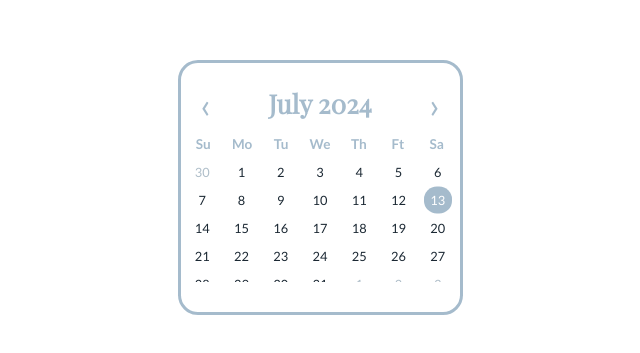
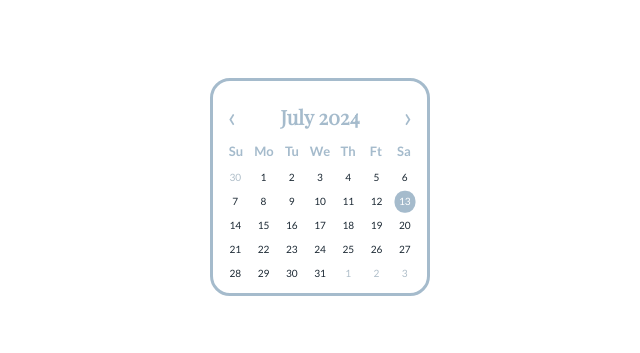
Before and after one commit to haesul/Notion, a plain HTML site: page index.html in a window 1280 px wide. Shown: the part 213-566 px from the top of the page, without its empty margins (320-960 px from the left). Drawn offline with nearby package versions, Linux system fonts and the light colour scheme.

Commit message:
style.css

```diff
--- a/style.css
+++ b/style.css
@@ -17,8 +17,8 @@ body{
 
 }
 .wrapper{
-  width: 285px;
-  height: 255px;
+  width: 220px;
+  height: 218px;
   background:#fff;
   border-radius: 20px;
   box-shadow: 0;
@@ -33,27 +33,24 @@ body{
 header .current-date{
   font-family: 'Playfair Display', sans-serif;
   position: fixed;
-  font-size: 1.63rem;
+  font-size: 1.25rem;
   font-weight: 600;
   text-align: center;  /* 텍스트 중앙 정렬 */
   color: #a5bbcc;
 } /* 년도, 달 글자 */
 
 button.btn {
-  width: 8px;
-  height: 3px;
-  font-size: 35px;
-  margin: 6px;
+  width: 2px;
+  height: 2px;
+  font-size: 28px;
+  margin: 0px;
   transition: 0.3s;
   justify-content: center; /* 수평 가운데 정렬 */
   align-items: center;
 }
-button.btn:hover {
-  background-color: #e9edf0;
-  transition: 0.3s;
-}
+
 .calendar{
-  padding: 20px;
+  padding: 21px;
 } /* 버튼 설정있던 자리 */
 
 .calendar .days{
@@ -62,7 +59,7 @@ button.btn:hover {
 .calendar li{
   color: #333;
   width: calc(100% / 7);
-  font-size: 0.8rem;
+  font-size: 0.63rem;
 }
  .weeks {
   display: flex;
@@ -71,7 +68,7 @@ button.btn:hover {
 }
 .calendar .weeks li{
   color: #a5bbcc;
-  font-size: 13.6px;
+  font-size: 13px;
   cursor: default;
   font-weight: bold;
 }
@@ -88,8 +85,8 @@ button.btn:hover {
 .calendar .days li::before{
   position: absolute;
   content: "";
-  height: 27px;
-  width: 28px;
+  height: 22.5px;
+  width: 21px;
   top: 55%;
   left: 50%;
   z-index: -1;
```
